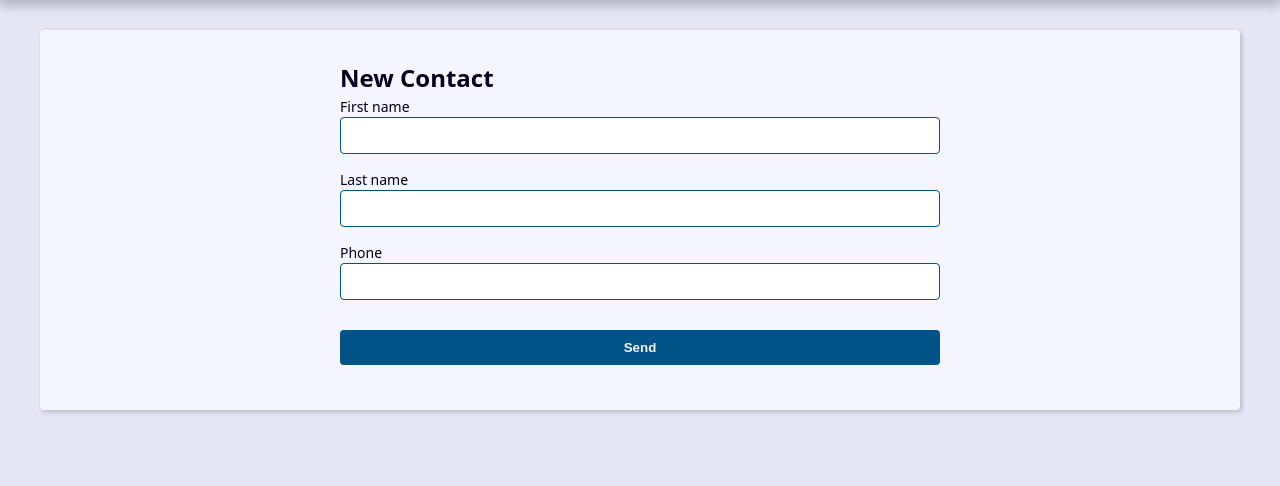
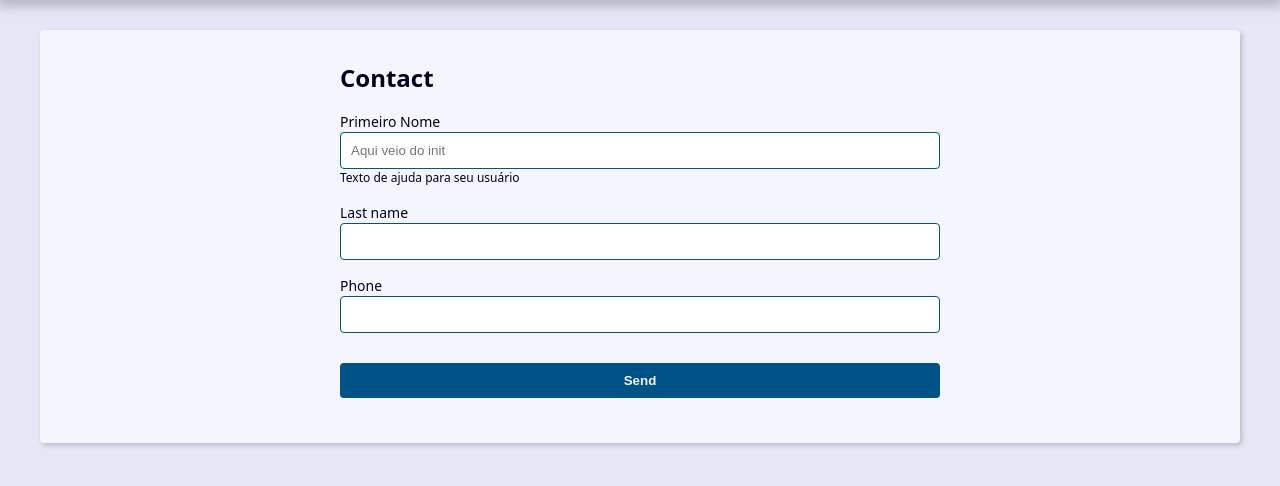
Before and after one commit to HenryGZ/Django, a Django app: page /contact/create/ in a window 1280 px wide. Shown: the part 239-725 px from the top of the page. Run offline with Django 5.2, Linux system fonts and the light colour scheme.

Commit message:
feat - inicio da configuração do tratamento de erros no forms

```diff
--- /dev/null
+++ b/Agenda/contact/forms.py
@@ -0,0 +1,101 @@
+from django import forms
+from contact.models import Contact
+from django.core.exceptions import ValidationError
+
+'''
+3 maneiras de alterar o label de um campo no formulário:
+
+1 - Definindo os campos diretamente na classe do formulário: No exemplo,
+o campo first_name é definido diretamente na classe ContactForm. Isso permite que
+você especifique o tipo de campo (neste caso, um CharField),
+o widget a ser usado (um TextInput), e quaisquer atributos adicionais para o widget
+(como classes CSS e um placeholder).
+
+class ContactForm(forms.ModelForm):
+    first_name = forms.CharField(
+        widget=forms.TextInput(
+            attrs={
+                'class': 'classe-a classe-b',
+                'placeholder': 'Aqui veio do init',
+            }
+        ),
+        label='Primeiro Nome',
+        help_text='Texto de ajuda para seu usuário',
+    )
+
+2 - Usando o método __init__ para alterar os atributos do widget: No método __init__,
+você pode atualizar os atributos do widget para um campo específico.
+Isso é útil se você quiser alterar os atributos com base em algum estado dinâmico ou
+condição. No exemplo, o código para fazer isso está comentado, mas se fosse descomentado,
+ele atualizaria os atributos do widget para o campo first_name.
+
+ def __init__(self, *args, **kwargs):
+        super().__init__(*args, **kwargs)
+
+        self.fields['first_name'].widget.attrs.update({
+            'class': 'classe-a classe-b',
+            'placeholder': 'Aqui veio do init',
+        })
+
+3- Usando a classe Meta para alterar os widgets: Na classe Meta, você pode especificar
+um dicionário widgets para alterar o widget usado para um campo específico. Isso é
+útil se você quiser alterar o widget para vários campos de uma vez, ou se você quiser
+manter a configuração do widget separada da definição do campo. No exemplo,
+o código para fazer isso também está comentado, mas se fosse descomentado,
+ele alteraria o widget para o campo first_name. Esse deve estar dentro do escopo
+da classe Meta.
+
+widgets = {
+    'first_name': forms.TextInput(
+        attrs={
+            'class': 'classe-a classe-b',
+            'placeholder': 'Escreva aqui',
+        }
+    )
+}
+'''
+class ContactForm(forms.ModelForm):
+    first_name = forms.CharField(
+        widget=forms.TextInput(
+            attrs={
+                'class': 'classe-a classe-b',
+                'placeholder': 'Aqui veio do init',
+            }
+        ),
+        label='Primeiro Nome',
+        help_text='Texto de ajuda para seu usuário',
+    )
+    class Meta:
+        model = Contact
+        fields = (
+            'first_name', 'last_name', 'phone',
+        )
+
+
+    def clean(self):
+        #clean geral que pode ser usado para validar campos entre si
+        first_name = self.cleaned_data['first_name']
+        last_name = self.cleaned_data['last_name']
+
+        if first_name == last_name:
+            #raise ValidationError('Primeiro nome e último nome não podem ser iguais') #o raise ValidationError para a execução do clean
+
+            msg = ValidationError('Primeiro nome e último nome não podem ser iguais', code='invalid')
+
+            self.add_error('first_name', msg)
+            self.add_error('last_name', msg)
+
+        return super().clean()
+
+    def clean_first_name(self):
+            first_name = self.cleaned_data.get('first_name')
+
+            if first_name == 'ABC':
+                self.add_error(
+                    'first_name',
+                    ValidationError(
+                        'Veio do add_error',
+                        code='invalid'
+                    )
+                )
+            return first_name
--- a/Agenda/contact/templates/contact/create.html
+++ b/Agenda/contact/templates/contact/create.html
@@ -1,34 +1,42 @@
-{% extends "global/base.html" %}
-
+{% extends 'global/base.html' %}
 {% block content %}
   <div class="form-wrapper">
-    <h2>New Contact</h2>
-    <form action=""
+    <h2>Contact</h2>
+
+    <form
+      action="{% url 'contact:create' %}"
       method="POST"
-    enctype="multipart/form-data">
-
-    {% comment %} geração de token de segurança {% endcomment %}
+      enctype="multipart/form-data"
+    >
       {% csrf_token %}
 
-    {% comment %} <div class="form-content">
-        <div class="form-group">
-            <label for="id_first_name">LABEL</label>
-            <input type="text" name="first_name" maxlenght="255">
-        </div>
-    </div>  {% endcomment %}
-
+      <div class="form-content">
         {% for field in form %}
           <div class="form-group">
-            <label for="{{field.id_for_label}}">{{field.label}}</label>
-            {{field}}
+            <label for="{{ field.id_for_label }}">{{ field.label }}</label>
+            {{ field }}
+            {{ field.errors }}
+
+            {% if field.help_text %}
+              <p class="help-text">{{ field.help_text }}</p>
+            {% endif %}
           </div>
         {% endfor %}
-
-
+      </div>
+      {% if form.non_field_errors %}
         <div class="form-content">
           <div class="form-group">
-            <button class="btn" type="submit"> Send </button>
+            <div class="message error">
+              {{ form.non_field_errors }}
             </div>
           </div>
-
-{% endblock %}
+        </div>
+      {% endif %}
+      <div class="form-content">
+        <div class="form-group">
+          <button class="btn" type="submit">Send</button>
+        </div>
+      </div>
+    </form>
+  </div>
+{% endblock content %}
--- a/Agenda/contact/views/contact_forms.py
+++ b/Agenda/contact/views/contact_forms.py
@@ -1,11 +1,5 @@
 from django.shortcuts import render
-from django import forms
-from contact.models import Contact
-
-class ContactForm(forms.ModelForm):
-    class Meta:
-        model = Contact
-        fields = ('first_name', 'last_name', 'phone',)
+from contact.forms import ContactForm
 
 def create(request):
     if request.method == 'POST':
```
Lines whose indentation alone changed are shown as unchanged.
